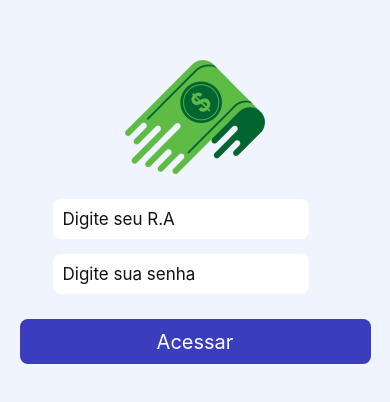
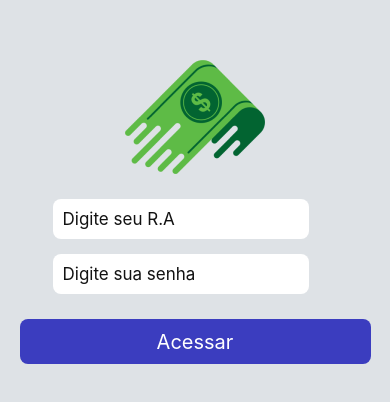
Before and after one commit to KatianaHanisch/Projeto_Interdisciplinar_Mobile, a React Native app: screen /Login in a window 390 px wide. Shown: the part 210-612 px from the top of the page. Built offline with nearby package versions, Linux system fonts and the light colour scheme.

Commit message:
modificacoes na tela de login

```diff
--- a/App.js
+++ b/App.js
@@ -11,7 +11,7 @@ export default function App() {
   return (
     <NavigationContainer>
       <AuthProvider>
-        <StatusBar backgroundColor="#f0f4ff" barStyle="dark-content" />
+        <StatusBar backgroundColor="#dee2e6" barStyle="dark-content" />
         <Routes />
       </AuthProvider>
     </NavigationContainer>
--- a/src/components/Card/index.js
+++ b/src/components/Card/index.js
@@ -35,7 +35,6 @@ export default function Dados({ data, valor }) {
   function fecharModal() {
     setModalVisivel(false);
   }
-  console.log(tipoModal);
 
   return (
     <>
--- a/src/pages/Login/styles.js
+++ b/src/pages/Login/styles.js
@@ -2,7 +2,7 @@ import styled from "styled-components/native";
 
 export const Background = styled.View`
   flex: 1;
-  background-color: #f0f4ff;
+  background-color: #dee2e6;
 `;
 
 export const Container = styled.KeyboardAvoidingView`
--- a/src/styles.js
+++ b/src/styles.js
@@ -4,7 +4,7 @@ export const Container = styled.View`
   flex: 1;
   justify-content: center;
   align-items: center;
-  background-color: #f0f4ff;
+  background-color: #dee2e6;
 `;
 export const Titulo = styled.Text`
   color: #000000;
```
